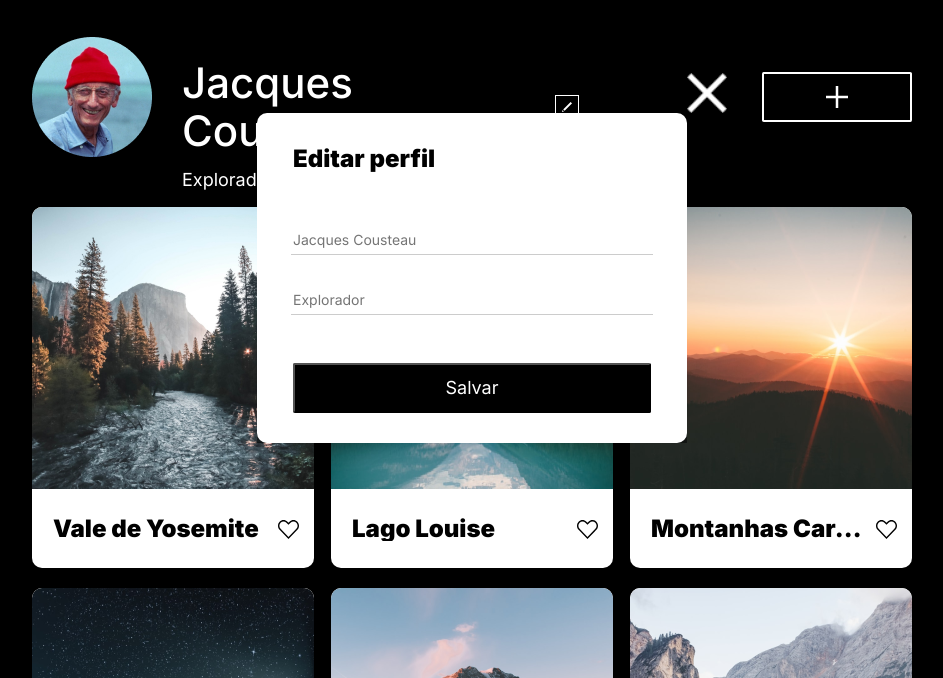
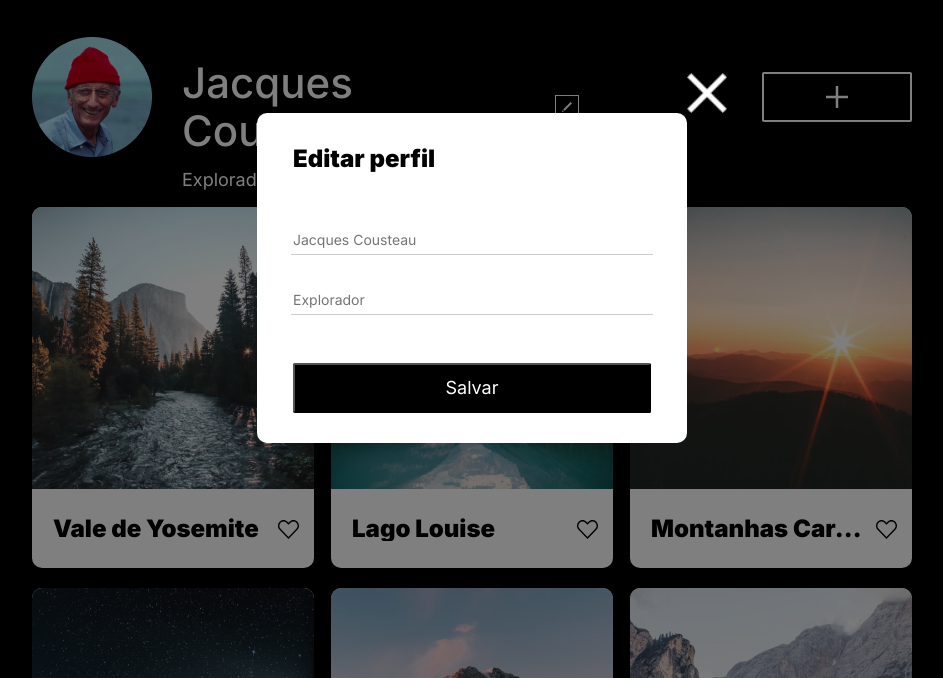
Before and after one commit to vinigerhardt/web_project_around, a plain HTML site: page index.html in a window 1280 px wide. Both pictures are taken after a click on the button 735 px from the left and 228 px from the top of the page. Shown: the part 122-800 px from the top of the page, without its empty margins (168-1111 px from the left). Drawn offline with Linux system fonts and the light colour scheme.

Commit message:
entregando 1

```diff
--- a/blocks/page.css
+++ b/blocks/page.css
@@ -1,5 +1,5 @@
 .page {
-  max-width: 1280px;
+  max-width: 100%;
   min-width: 320px;
 }
 
--- a/blocks/popup.css
+++ b/blocks/popup.css
@@ -1,12 +1,14 @@
 .popup {
   position: fixed;
-  top: 50%;
-  left: 50%;
-  translate: -50% -50%;
-  max-width: 430px;
+  top: 0;
+  left: 0;
   width: 100%;
-  display: none;
+  height: 100%;
+  display: flex;
   background-color: rgba(0, 0, 0, 0.5);
+  justify-content: center;
+  align-items: center;
+  visibility: hidden;
 }
 
 .popup__content {
@@ -14,6 +16,8 @@
   background-color: #fff;
   border-radius: 10px;
   height: 330px;
+  max-width: 430px;
+  width: 100%;
 }
 
 .popup__close {
@@ -80,7 +84,7 @@
 }
 
 .popup__opened {
-  display: block;
+  visibility: visible;
 }
 
 @media (max-width: 581px) {
--- a/index.html
+++ b/index.html
@@ -1,5 +1,5 @@
 <!DOCTYPE html>
-<html lang="pt">
+<html lang="pt-BR">
   <head>
     <meta charset="UTF-8" />
     <meta name="viewport" content="width=device-width, initial-scale=1.0" />
```
Also changed, not shown: favicon.ico (added), 1 other file.
